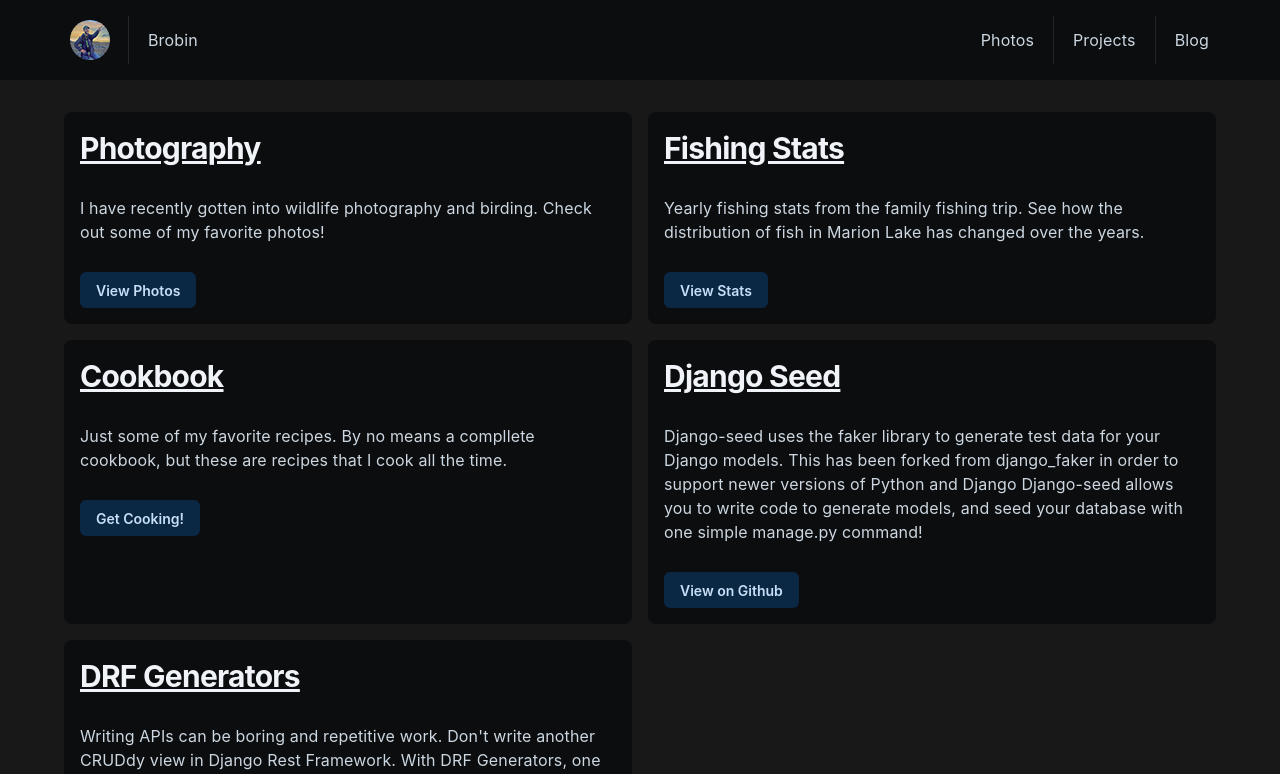
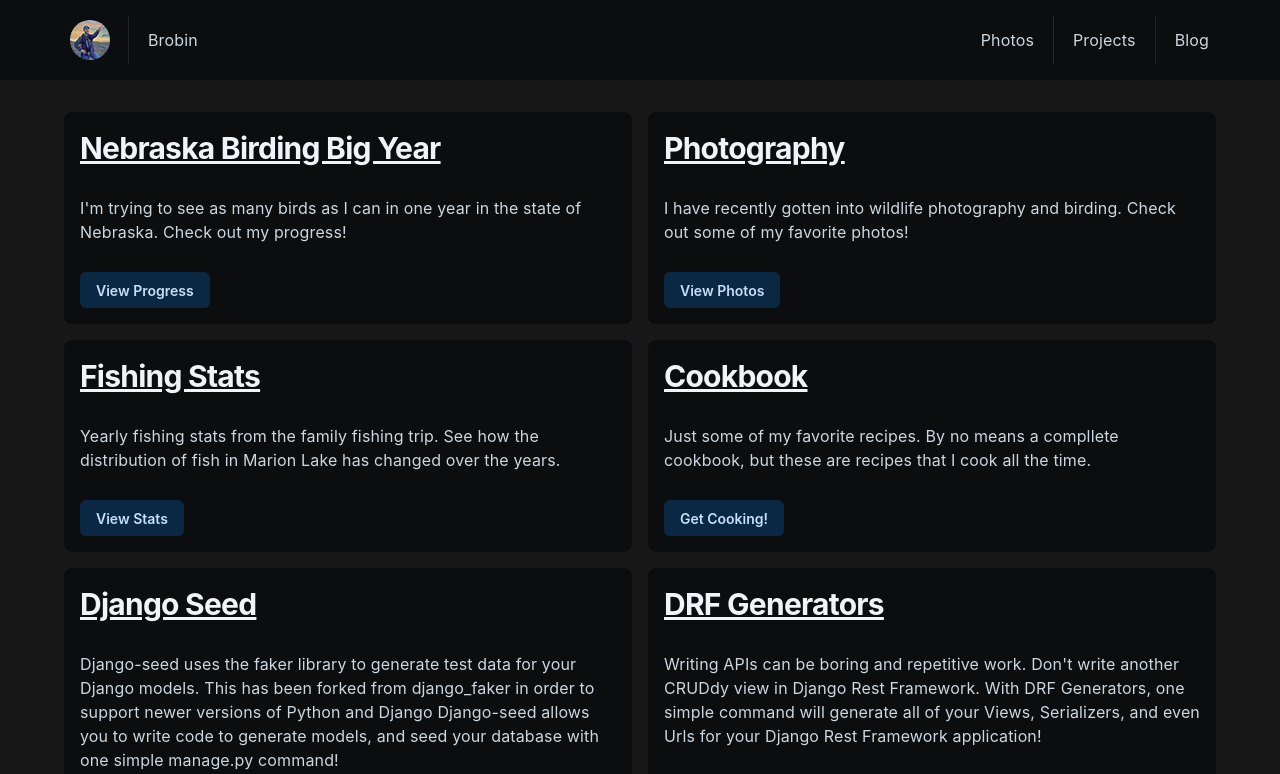
Before and after one commit to Brobin/brobin-v3, a Next.js app: page /projects in a window 1280 px wide. Shown: the top 774 px of the page. Built offline with nearby package versions, Linux system fonts and the light colour scheme.

Commit message:
fix: charts, add big year to projects page

```diff
--- a/src/pages/projects.tsx
+++ b/src/pages/projects.tsx
@@ -29,9 +29,15 @@
   return (
     <Page
       title="Projects"
-      description="Some development projects taht I've been working on"
+      description="Some projects that I've been working on"
     >
       <Grid container spacing={2}>
+        <Project
+          title="Nebraska Birding Big Year"
+          link="/big-year"
+          buttonText="View Progress"
+          description="I'm trying to see as many birds as I can in one year in the state of Nebraska. Check out my progress!"
+        />
         <Project
           title="Photography"
           link="/photos"
```
Also changed, not shown: src/pages/big-year.tsx (+17 -17 lines).
